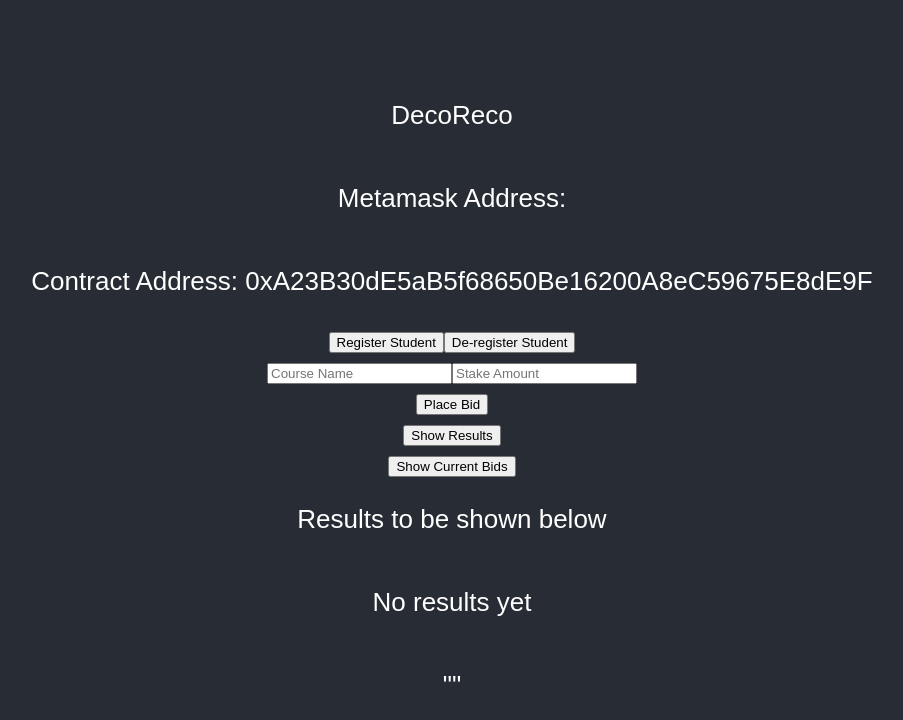
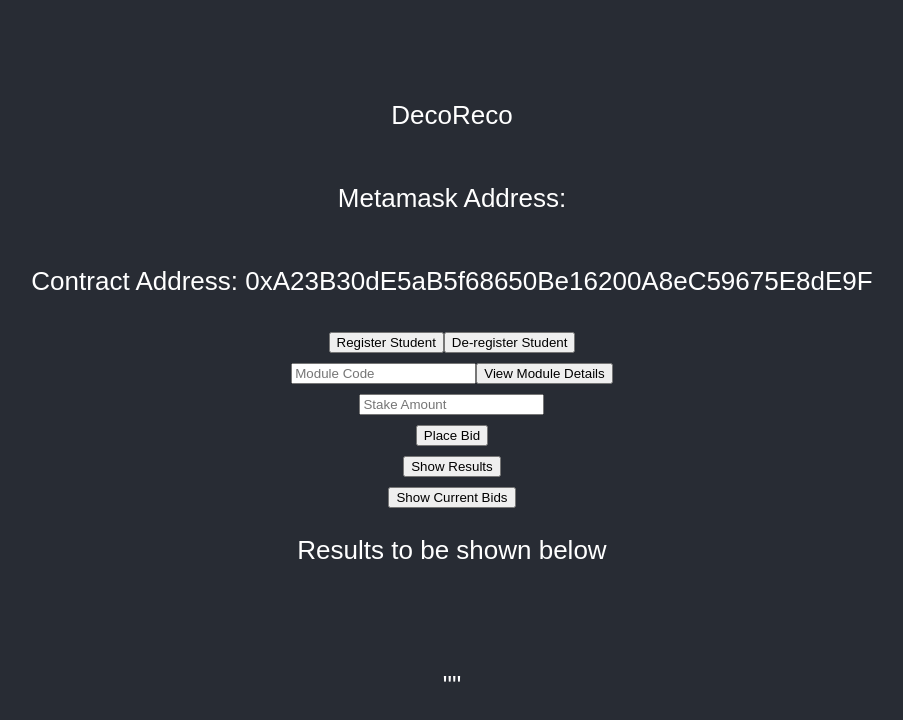
Before and after one commit to tanweili/DecoReco, a React (Create React App) app: page / in a window 1280 px wide. Shown: the top 720 px of the page, without its empty margins (188-1091 px from the left). Built offline with nearby package versions, Linux system fonts and the light colour scheme.

Commit message:
allow for module searching by module code

```diff
--- a/src/App.js
+++ b/src/App.js
@@ -17,8 +17,14 @@ class DApp extends Component {
       isAdmin: false,
       courseRegDuration: "",
       courseRegDeadline: Date.now(),
+      courseRegStarted: false,
+      moduleCode: "",
+      moduleName: "",
+      moduleDescription: "",
+      maxCapacity: "",
+      resultsMap: {},
       results: "",
-      resultsString: "No results yet"
+
     };
   }
 
@@ -93,6 +99,21 @@ class DApp extends Component {
     const { contract, account } = this.state;
     await contract.methods.deregisterStudent().send({ from: account });
   };
+
+  //Function to get module details
+  async viewModule(moduleCode) {
+    try {
+      const { contract } = this.state;
+      const moduleDetails = await contract.methods.viewModule(moduleCode).call();
+      const [moduleName, moduleDescription, maxCapacity] = moduleDetails;
+
+      // Update the state with module details
+      this.setState({ moduleName, moduleDescription, maxCapacity });
+    } catch (error) {
+      // catch errow and print it
+      console.error("Error viewing module:", error.message);
+    }
+  }
 
   // Function to place a bid
   placeBid = async () => {
@@ -184,9 +205,11 @@ class DApp extends Component {
         <div className="Align-center">
           <input
             type="text"
-            placeholder="Course Name"
-            onChange={(e) => this.setState({ courseName: e.target.value })}
+            placeholder="Module Code"
+            onChange={(e) => this.setState({ moduleCode: e.target.value })}
           />
+          <button onClick={this.viewModule}>View Module Details</button>
+          <br/>
           <input
             type="text" // Change the type to text to allow decimal values
             placeholder="Stake Amount"
```
Also changed, not shown: 1 other file (tests, documents, lock files or other folders).
